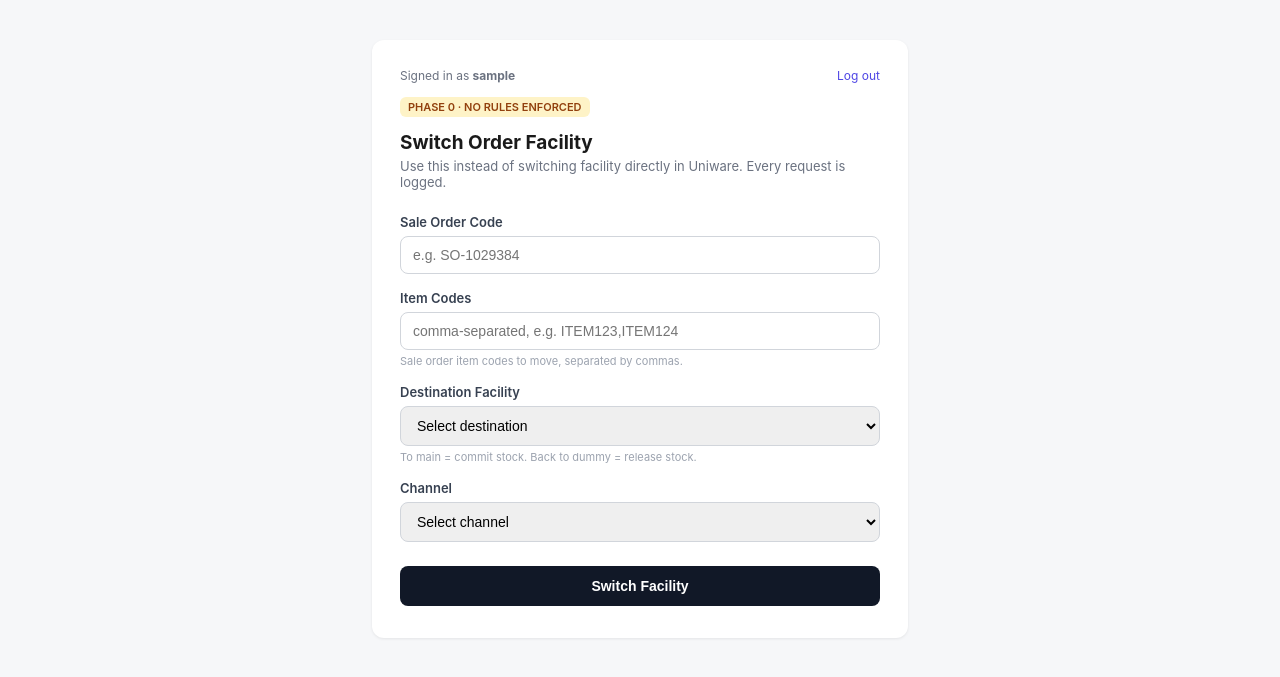
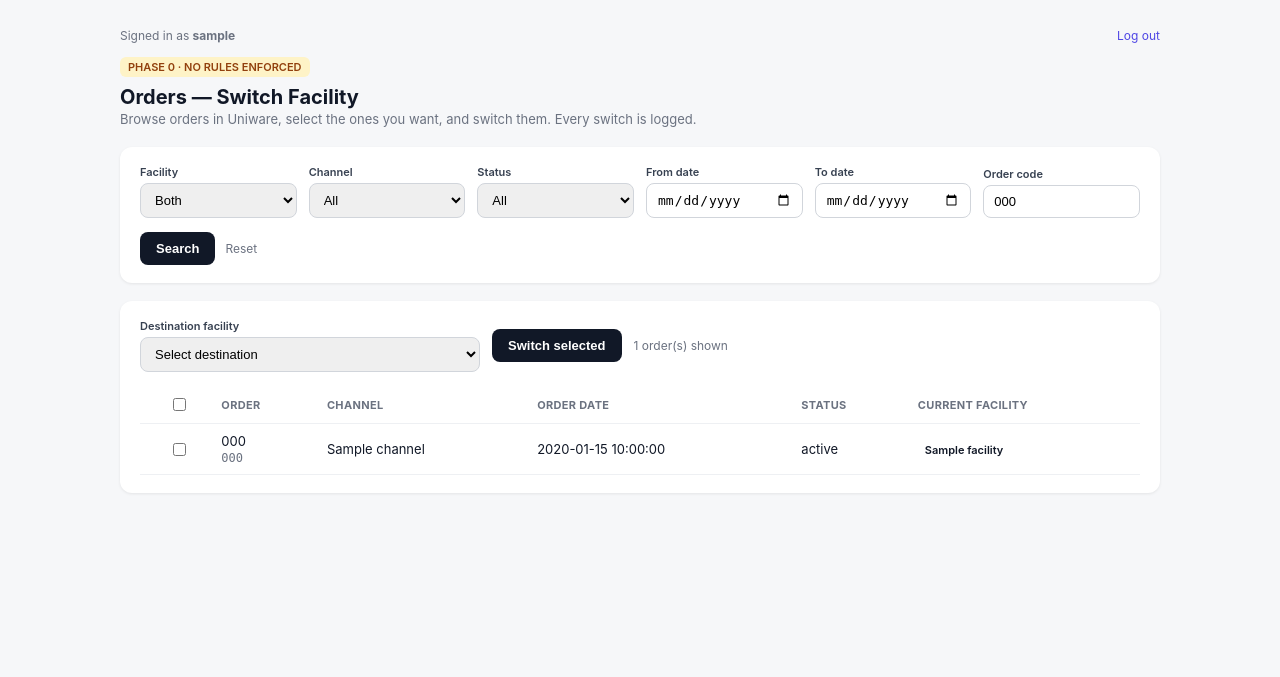
Before and after one commit to eswarmediboina-jpg/Inventory-Allocation-Gate, a Flask app: template templates/index.html in a window 1280 px wide. Shown: the top 677 px of the page. Run offline with Flask 3, Linux system fonts and the light colour scheme; the template is opened without the code that fills it: most values are stand-ins (such as "Sample title", 1, 10 or a date in 2020).

Commit message:
Browse-and-switch UI, IPv4 pinning, and Oracle VM deployment setup
App / feature:
- Replace the blind single-order form with a browse screen: filter orders
  by facility/channel/status/date/order-code (Uniware Search Sale Order
  API), see each order's current facility, multi-select, and switch the
  selected whole orders to a chosen destination. Per-order result summary.
- Whole-order switch fetches all item codes via the Get Sale Order API.
- Send the Facility header on search/get (Uniware requires it in practice).

Networking:
- Pin all outbound Uniware calls to IPv4 (urllib3 allowed_gai_family). The
  host may prefer IPv6, but Uniware's API IP-whitelist is keyed to our
  public IPv4, and IPv6 "temporary" addresses rotate.

Production readiness:
- FLASK_SECRET_KEY from env (fixed, shared across gunicorn workers);
  SESSION_COOKIE_SECURE from env (true under HTTPS).
- Add gunicorn to requirements.

Deployment (Oracle Cloud Always-Free VM, single fixed IP):
- DEPLOY.md: full step-by-step (VM, firewall/security-list, clone, gunicorn
  service, Caddy auto-HTTPS via a subdomain, whitelist the IP, share).
- deploy/uniware-gate.service (systemd), deploy/Caddyfile, deploy/gate.env.example.
- .gitignore: exclude gate.env and sa.json (server secrets).

Co-Authored-By: Claude Opus 4.8 <noreply@anthropic.com>

```diff
--- a/app.py
+++ b/app.py
@@ -23,6 +23,7 @@ SECURITY: on localhost this is fine over http. If you deploy this anywhere
 the team reaches over a network, it MUST be served over HTTPS — otherwise
 usernames/passwords travel in plaintext. See the deployment note at bottom.
 """
+import os
 import time
 import secrets
 
@@ -39,21 +40,25 @@ from uniware_client import (
     login as uniware_login,
     refresh as uniware_refresh,
     switch_facility,
+    get_sale_order_items,
+    search_sale_orders,
     UniwareConfigError,
     UniwareAuthError,
 )
 from bq_logger import log_switch_event
 
 app = Flask(__name__)
-# Random per-process key: no secret is hardcoded or stored. Trade-off: a
-# server restart invalidates sessions, so everyone logs in again. Fine for
-# an internal tool.
-app.secret_key = secrets.token_hex(32)
+# Session signing key. On a shared/multi-worker deployment this MUST be a
+# fixed value shared across workers (set FLASK_SECRET_KEY in the environment),
+# otherwise logins break as requests hit different workers. Falls back to a
+# random per-process key for a quick single-user local run.
+app.secret_key = os.environ.get("FLASK_SECRET_KEY") or secrets.token_hex(32)
 app.config.update(
     SESSION_COOKIE_HTTPONLY=True,
     SESSION_COOKIE_SAMESITE="Lax",
-    # Set to True once you serve over HTTPS (recommended for any real deploy).
-    SESSION_COOKIE_SECURE=False,
+    # MUST be true in any real (HTTPS) deployment so the session cookie is
+    # never sent over plain HTTP. Set SESSION_COOKIE_SECURE=true in the env.
+    SESSION_COOKIE_SECURE=os.environ.get("SESSION_COOKIE_SECURE", "false").lower() == "true",
 )
 
 # Channels — hardcoded (used only to label each log entry with the channel).
@@ -146,6 +151,7 @@ def login():
         except UniwareAuthError as e:
             return render_template("login.html", error=str(e))
         except Exception as e:
+            print(f"[login] could not reach Uniware: {type(e).__name__}: {e}")
             return render_template("login.html", error=f"Could not reach Uniware: {e}")
         finally:
             # Drop the password reference as soon as we're done with it.
@@ -161,82 +167,135 @@ def logout():
     return redirect(url_for("login"))
 
 
+def _iso_start(d):
+    return f"{d}T00:00:00.000Z" if d else None
+
+
+def _iso_end(d):
+    return f"{d}T23:59:59.000Z" if d else None
+
+
 @app.route("/", methods=["GET"])
 def index():
-    if not _current_token():
-        return redirect(url_for("login"))
-    return render_template(
-        "index.html",
-        channels=CHANNELS,
-        facilities=available_facilities(),
-        username=session.get("username", ""),
-    )
-
-
-@app.route("/submit", methods=["POST"])
-def submit():
+    """Browse orders in the configured facilities; pick some to switch."""
     token = _current_token()
     if not token:
         return redirect(url_for("login"))
 
-    sale_order_code = request.form.get("sale_order_code", "").strip()
-    item_codes_raw = request.form.get("item_codes", "").strip()
-    channel = request.form.get("channel", "").strip()
+    filters = {
+        "channel": request.args.get("channel", "").strip(),
+        "status": request.args.get("status", "").strip(),
+        "from_date": request.args.get("from_date", "").strip(),
+        "to_date": request.args.get("to_date", "").strip(),
+        "order_code": request.args.get("order_code", "").strip(),
+        "facility": request.args.get("facility", "").strip(),
+    }
+
+    all_codes = [f["code"] for f in FACILITIES]
+    which = [filters["facility"]] if filters["facility"] in all_codes else all_codes
+
+    orders = []
+    search_error = None
+    try:
+        for fac in which:
+            res = search_sale_orders(
+                token,
+                facility_code=fac,
+                channel=filters["channel"] or None,
+                status=filters["status"] or None,
+                from_date=_iso_start(filters["from_date"]),
+                to_date=_iso_end(filters["to_date"]),
+                display_order_code=filters["order_code"] or None,
+            )
+            for el in res["elements"]:
+                el["_facility"] = fac
+                orders.append(el)
+    except Exception as e:
+        search_error = str(e)
+
+    return render_template(
+        "index.html",
+        username=session.get("username", ""),
+        channels=CHANNELS,
+        facilities=FACILITIES,
+        orders=orders,
+        search_error=search_error,
+        filters=filters,
+    )
+
+
+@app.route("/switch", methods=["POST"])
+def switch_selected():
+    """Switch each selected whole order to the chosen destination facility."""
+    token = _current_token()
+    if not token:
+        return redirect(url_for("login"))
+
     target_facility = request.form.get("target_facility", "").strip()
-    # The person is whoever is logged in — not a free-text field.
+    selected = request.form.getlist("selected")  # each = "orderCode|currentFacility"
     requested_by = session.get("username", "")
 
-    item_codes = [c.strip() for c in item_codes_raw.split(",") if c.strip()]
+    facility_by_code = {f["code"]: f for f in FACILITIES}
+    chosen = facility_by_code.get(target_facility)
 
-    # Only allow switching to a facility we've explicitly configured.
-    facility_by_code = {f["code"]: f for f in available_facilities()}
-    chosen = facility_by_code.get(target_facility)
-    direction = chosen["direction"] if chosen else ""
-
-    rule_result, rule_reason = check_rules(channel, item_codes, requested_by)
-
-    uniware_success = False
-    uniware_message = ""
+    results = []
 
     if not chosen:
-        uniware_message = "Invalid or missing destination facility. Pick one from the list."
-    elif rule_result in ("ALLOWED_NO_RULES", "ALLOW"):
-        try:
-            result = switch_facility(sale_order_code, item_codes, target_facility, token)
-            uniware_success = bool(result.get("successful", False))
-            uniware_message = result.get("message", "") or "OK"
-        except UniwareConfigError as e:
-            uniware_message = f"Config error: {e}"
-        except UniwareAuthError as e:
-            uniware_message = f"Auth problem: {e}"
-        except Exception as e:
-            uniware_message = f"Uniware call failed: {e}"
-    else:
-        uniware_message = f"Blocked: {rule_reason}"
+        results.append({"order": "—", "ok": False, "message": "Pick a valid destination facility.", "count": 0})
+        return render_template("result.html", results=results, target_facility=target_facility)
+    if not selected:
+        results.append({"order": "—", "ok": False, "message": "No orders were selected.", "count": 0})
+        return render_template("result.html", results=results, target_facility=target_facility)
 
-    log_switch_event(
-        sale_order_code=sale_order_code,
-        item_codes=item_codes,
-        source_channel=channel,
-        target_facility=target_facility,
-        requested_by=requested_by,
-        rule_check_result=rule_result,
-        rule_check_reason=rule_reason,
-        uniware_success=uniware_success,
-        uniware_message=uniware_message,
-    )
+    for entry in selected:
+        order_code, _, current_fac = entry.partition("|")
+        order_code = order_code.strip()
 
-    return render_template(
-        "result.html",
-        sale_order_code=sale_order_code,
-        item_codes=item_codes,
-        channel=channel,
-        target_facility=target_facility,
-        direction=direction,
-        rule_result=rule_result,
-        uniware_success=uniware_success,
-        uniware_message=uniware_message,
-    )
+        # Already at the destination — nothing to do.
+        if current_fac == target_facility:
+            results.append({
+                "order": order_code, "ok": False, "count": 0,
+                "message": f"Already in {target_facility}; skipped.",
+            })
+            continue
+
+        rule_result, rule_reason = check_rules("", [], requested_by)
+        ok = False
+        msg = ""
+        item_codes = []
+
+        if rule_result in ("ALLOWED_NO_RULES", "ALLOW"):
+            try:
+                item_codes = get_sale_order_items(order_code, token, facility_code=current_fac)
+                res = switch_facility(order_code, item_codes, target_facility, token)
+                ok = bool(res.get("successful", False))
+                msg = res.get("message", "") or ("OK" if ok else "Failed")
+                if not ok and res.get("errors"):
+                    msg = f"{msg}: {res.get('errors')}"
+            except UniwareConfigError as e:
+                msg = f"Config error: {e}"
+            except UniwareAuthError as e:
+                msg = f"Auth problem: {e}"
+            except Exception as e:
+                msg = f"Uniware call failed: {e}"
+        else:
+            msg = f"Blocked: {rule_reason}"
+
+        results.append({"order": order_code, "ok": ok, "message": msg, "count": len(item_codes)})
+
+        log_switch_event(
+            sale_order_code=order_code,
+            item_codes=item_codes,
+            source_channel="",
+            target_facility=target_facility,
+            requested_by=requested_by,
+            rule_check_result=rule_result,
+            rule_check_reason=rule_reason,
+            uniware_success=ok,
+            uniware_message=msg,
+        )
+
+    return render_template("result.html", results=results, target_facility=target_facility)
 
 
 if __name__ == "__main__":
--- a/requirements.txt
+++ b/requirements.txt
@@ -2,3 +2,4 @@ flask==3.0.3
 requests==2.32.3
 google-cloud-bigquery==3.25.0
 python-dotenv==1.0.1
+gunicorn==22.0.0
--- a/templates/index.html
+++ b/templates/index.html
@@ -4,57 +4,147 @@
 <meta charset="UTF-8">
 <title>Facility Switch Gate</title>
 <style>
-  body { font-family: -apple-system, Segoe UI, Roboto, sans-serif; background:#f6f7f9; margin:0; padding:40px 16px; }
-  .card { max-width: 480px; margin: 0 auto; background:#fff; border-radius:12px; padding:28px 28px 32px; box-shadow:0 1px 3px rgba(0,0,0,0.08); }
-  h1 { font-size: 19px; margin: 0 0 4px; color:#1a1a1a; }
-  p.sub { color:#6b7280; font-size:13px; margin:0 0 24px; }
-  label { display:block; font-size:13px; font-weight:600; color:#374151; margin:16px 0 6px; }
-  input, select { width:100%; padding:10px 12px; border:1px solid #d1d5db; border-radius:8px; font-size:14px; box-sizing:border-box; }
-  input:focus, select:focus { outline:none; border-color:#4f46e5; }
-  button { margin-top:24px; width:100%; padding:12px; background:#111827; color:#fff; border:none; border-radius:8px; font-size:14px; font-weight:600; cursor:pointer; }
-  button:hover { background:#1f2937; }
-  .hint { font-size:11px; color:#9ca3af; margin-top:4px; }
-  .badge { display:inline-block; background:#fef3c7; color:#92400e; font-size:11px; font-weight:600; padding:3px 8px; border-radius:6px; margin-bottom:14px; }
+  body { font-family: -apple-system, Segoe UI, Roboto, sans-serif; background:#f6f7f9; margin:0; padding:28px 16px 60px; color:#111827; }
+  .wrap { max-width: 1040px; margin: 0 auto; }
   .who { display:flex; justify-content:space-between; align-items:center; font-size:12px; color:#6b7280; margin-bottom:12px; }
   .who a { color:#4f46e5; text-decoration:none; }
+  .badge { display:inline-block; background:#fef3c7; color:#92400e; font-size:11px; font-weight:600; padding:3px 8px; border-radius:6px; }
+  h1 { font-size: 20px; margin: 8px 0 2px; }
+  p.sub { color:#6b7280; font-size:13px; margin:0 0 20px; }
+  .panel { background:#fff; border-radius:12px; padding:18px 20px; box-shadow:0 1px 3px rgba(0,0,0,0.08); margin-bottom:18px; }
+  .filters { display:grid; grid-template-columns: repeat(6, 1fr); gap:10px 12px; align-items:end; }
+  label { display:block; font-size:11px; font-weight:600; color:#374151; margin:0 0 4px; }
+  input, select { width:100%; padding:8px 10px; border:1px solid #d1d5db; border-radius:8px; font-size:13px; box-sizing:border-box; }
+  input:focus, select:focus { outline:none; border-color:#4f46e5; }
+  .filters .actions { grid-column: span 6; display:flex; gap:10px; margin-top:4px; }
+  button { padding:9px 16px; background:#111827; color:#fff; border:none; border-radius:8px; font-size:13px; font-weight:600; cursor:pointer; }
+  button:hover { background:#1f2937; }
+  a.reset { align-self:center; font-size:12px; color:#6b7280; text-decoration:none; }
+  .err { color:#991b1b; background:#fee2e2; padding:10px 14px; border-radius:8px; font-size:13px; margin-bottom:16px; white-space:pre-wrap; }
+  .switchbar { display:flex; align-items:center; gap:12px; flex-wrap:wrap; margin-bottom:14px; }
+  .switchbar select { width:auto; min-width:340px; }
+  .count { font-size:12px; color:#6b7280; }
+  table { width:100%; border-collapse:collapse; font-size:13px; }
+  th, td { text-align:left; padding:9px 10px; border-bottom:1px solid #eef0f3; }
+  th { font-size:11px; text-transform:uppercase; letter-spacing:.03em; color:#6b7280; }
+  tr:hover td { background:#fafbfc; }
+  .fac { font-size:11px; font-weight:600; padding:2px 7px; border-radius:6px; }
+  .fac.zoukst { background:#dbeafe; color:#1e40af; }
+  .fac.saleorderswitch { background:#e5e7eb; color:#374151; }
+  .empty { text-align:center; color:#9ca3af; padding:28px; font-size:14px; }
+  code { font-size:12px; color:#6b7280; }
 </style>
 </head>
 <body>
-  <div class="card">
+<div class="wrap">
   <div class="who">
     <span>Signed in as <strong>{{ username }}</strong></span>
     <a href="{{ url_for('logout') }}">Log out</a>
   </div>
   <span class="badge">PHASE 0 · NO RULES ENFORCED</span>
-    <h1>Switch Order Facility</h1>
-    <p class="sub">Use this instead of switching facility directly in Uniware. Every request is logged.</p>
-    <form action="/submit" method="post">
-      <label for="sale_order_code">Sale Order Code</label>
-      <input type="text" id="sale_order_code" name="sale_order_code" required placeholder="e.g. SO-1029384">
+  <h1>Orders — Switch Facility</h1>
+  <p class="sub">Browse orders in Uniware, select the ones you want, and switch them. Every switch is logged.</p>
 
-      <label for="item_codes">Item Codes</label>
-      <input type="text" id="item_codes" name="item_codes" required placeholder="comma-separated, e.g. ITEM123,ITEM124">
-      <div class="hint">Sale order item codes to move, separated by commas.</div>
+  <!-- Filters -->
+  <div class="panel">
+    <form method="get" action="/" class="filters">
+      <div>
+        <label>Facility</label>
+        <select name="facility">
+          <option value="">Both</option>
+          {% for f in facilities %}
+          <option value="{{ f.code }}" {% if filters.facility == f.code %}selected{% endif %}>{{ f.code }}</option>
+          {% endfor %}
+        </select>
+      </div>
+      <div>
+        <label>Channel</label>
+        <select name="channel">
+          <option value="">All</option>
+          {% for c in channels %}
+          <option value="{{ c }}" {% if filters.channel == c %}selected{% endif %}>{{ c }}</option>
+          {% endfor %}
+        </select>
+      </div>
+      <div>
+        <label>Status</label>
+        <select name="status">
+          <option value="">All</option>
+          {% for s in ["CREATED","PROCESSING","COMPLETE","CANCELLED"] %}
+          <option value="{{ s }}" {% if filters.status == s %}selected{% endif %}>{{ s }}</option>
+          {% endfor %}
+        </select>
+      </div>
+      <div>
+        <label>From date</label>
+        <input type="date" name="from_date" value="{{ filters.from_date }}">
+      </div>
+      <div>
+        <label>To date</label>
+        <input type="date" name="to_date" value="{{ filters.to_date }}">
+      </div>
+      <div>
+        <label>Order code</label>
+        <input type="text" name="order_code" value="{{ filters.order_code }}" placeholder="search">
+      </div>
+      <div class="actions">
+        <button type="submit">Search</button>
+        <a class="reset" href="/">Reset</a>
+      </div>
+    </form>
+  </div>
 
-      <label for="target_facility">Destination Facility</label>
-      <select id="target_facility" name="target_facility" required>
+  {% if search_error %}
+    <div class="err">Search error: {{ search_error }}</div>
+  {% endif %}
+
+  <!-- Results + switch -->
+  <div class="panel">
+    <form method="post" action="{{ url_for('switch_selected') }}">
+      <div class="switchbar">
+        <div>
+          <label>Destination facility</label>
+          <select name="target_facility" required>
             <option value="" disabled selected>Select destination</option>
             {% for f in facilities %}
             <option value="{{ f.code }}">{{ f.label }}</option>
             {% endfor %}
           </select>
-      <div class="hint">To main = commit stock. Back to dummy = release stock.</div>
+        </div>
+        <button type="submit">Switch selected</button>
+        <span class="count">{{ orders|length }} order(s) shown</span>
+      </div>
 
-      <label for="channel">Channel</label>
-      <select id="channel" name="channel" required>
-        <option value="" disabled selected>Select channel</option>
-        {% for c in channels %}
-        <option value="{{ c }}">{{ c }}</option>
+      {% if orders %}
+      <table>
+        <thead>
+          <tr>
+            <th><input type="checkbox" onclick="for(const c of document.querySelectorAll('input[name=selected]'))c.checked=this.checked"></th>
+            <th>Order</th>
+            <th>Channel</th>
+            <th>Order date</th>
+            <th>Status</th>
+            <th>Current facility</th>
+          </tr>
+        </thead>
+        <tbody>
+          {% for o in orders %}
+          <tr>
+            <td><input type="checkbox" name="selected" value="{{ o.code }}|{{ o._facility }}"></td>
+            <td>{{ o.displayOrderCode or o.code }}<br><code>{{ o.code }}</code></td>
+            <td>{{ o.channel or "—" }}</td>
+            <td>{{ o.displayOrderDateTime or o.created or "—" }}</td>
+            <td>{{ o.status or "—" }}</td>
+            <td><span class="fac {{ o._facility }}">{{ o._facility }}</span></td>
+          </tr>
           {% endfor %}
-      </select>
-
-      <button type="submit">Switch Facility</button>
+        </tbody>
+      </table>
+      {% else %}
+        <div class="empty">No orders found. Adjust the filters and search again.</div>
+      {% endif %}
     </form>
+  </div>
 </div>
 </body>
 </html>
```
Also changed, not shown: DEPLOY.md (added, +166 -0 lines), templates/result.html (+34 -23 lines), uniware_client.py (+123 -3 lines), 4 other files. Lines whose indentation alone changed are shown as unchanged.
